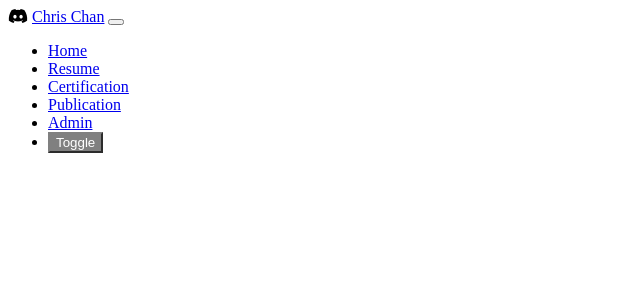
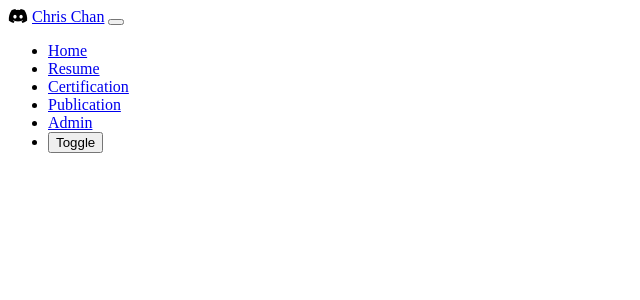
Before and after one commit to Christopherc0923/Personal, a Django app: template personalWeb/templates/nav.html in a window 1280 px wide. Shown: the top 300 px of the page, without its empty margins (0-640 px from the left). Run offline with Django 3.2, Linux system fonts and the light colour scheme; the template is opened without the code that fills it, so the values that code supplies are empty.

Commit message:
changed toggle button

```diff
--- a/personalWeb/templates/nav.html
+++ b/personalWeb/templates/nav.html
@@ -52,13 +52,7 @@
         </li>
 
         <li class="nav-item">
-          <button
-            id="btnSwitch"
-            class="nav-link"
-            style="background-color: grey; color: #fff; border-color: grey"
-          >
-            Toggle
-          </button>
+          <button id="btnSwitch" class="nav-link btn btn-danger">Toggle</button>
         </li>
       </ul>
     </div>
```
